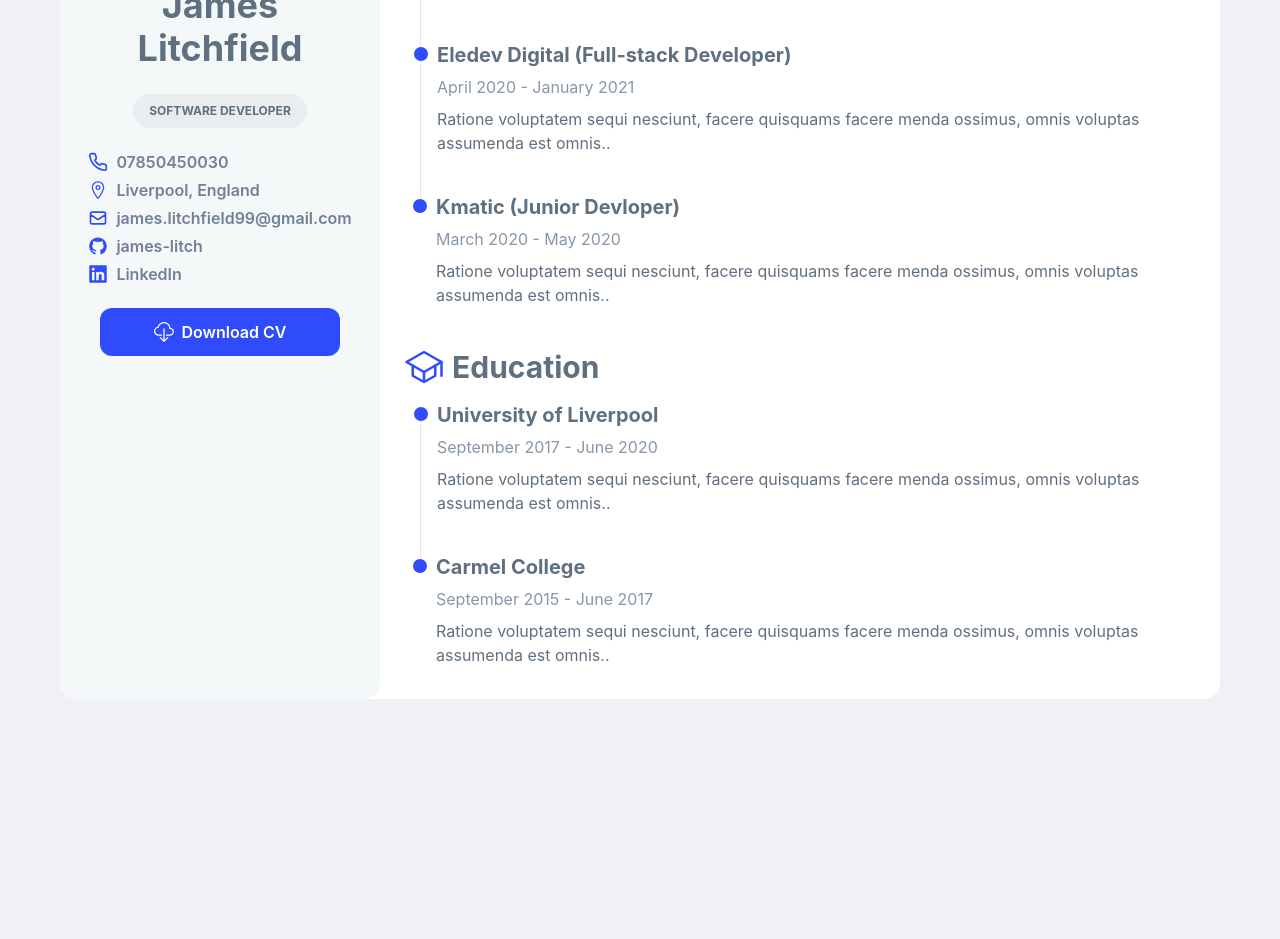
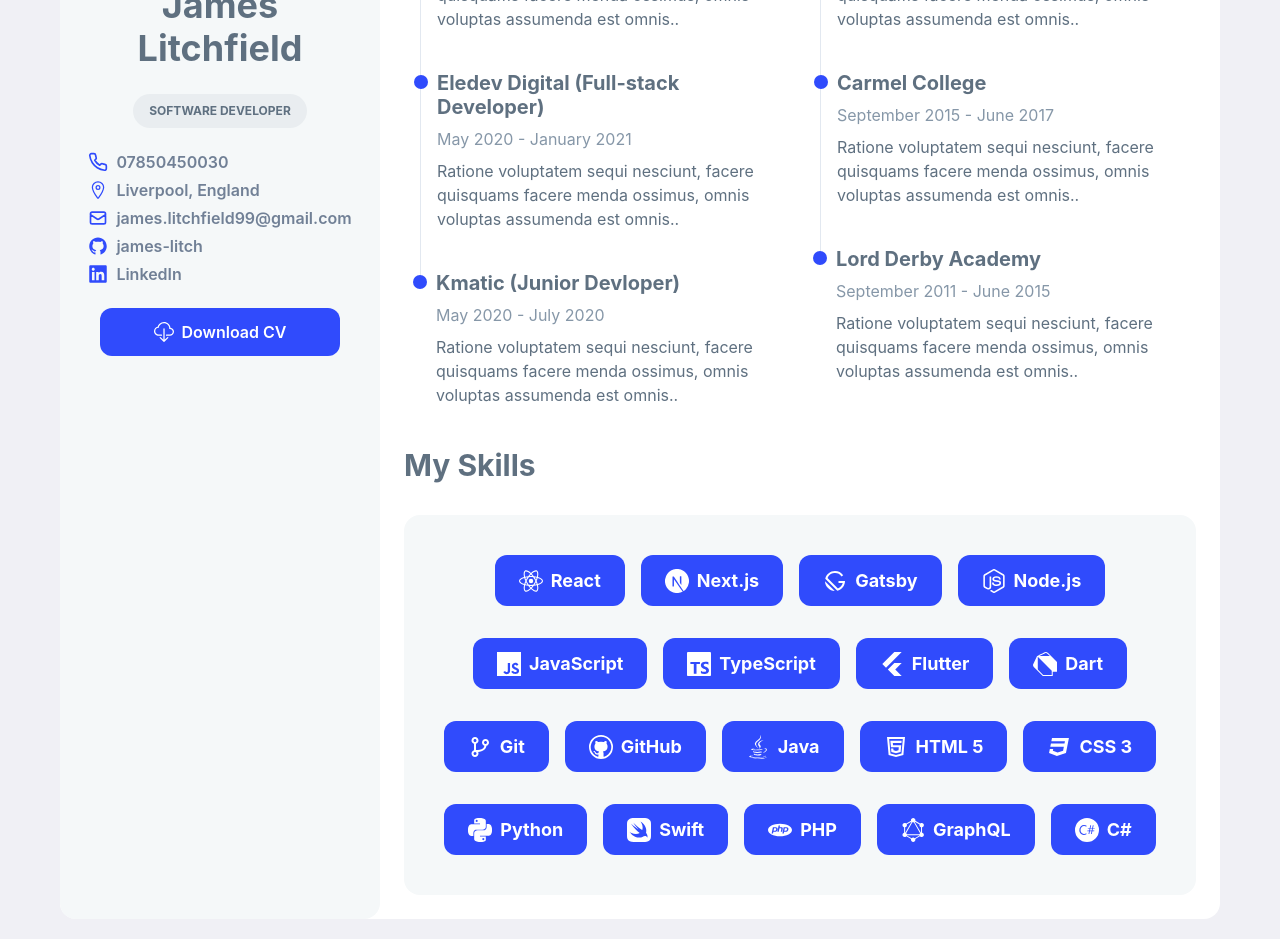
Before and after one commit to james-litch/portfolio, a Next.js app: page /resume in a window 1280 px wide. Shown: the part 380-1319 px from the top of the page. Before the commit the page ends 1099 px from the top, so only its background shows below. Built offline with nearby package versions, Linux system fonts and the light colour scheme.

Commit message:
create a languages card

```diff
--- /dev/null
+++ b/Components/LanguagesCard.tsx
@@ -0,0 +1,43 @@
+import { As, HStack, Icon, useColorModeValue, Text, Flex } from '@chakra-ui/react'
+
+export interface LanguagesCardProps {
+    items: LanguageItem[];
+}
+
+export type LanguageItem = {
+    icon: As<any>;
+    label: string;
+}
+/**
+ * LanguagesCard Library Component
+ */
+export const LanguagesCard = ({ items }: LanguagesCardProps) => {
+  const cardColor = useColorModeValue('light.card', 'dark.card')
+  const accentColor = useColorModeValue('light.accent', 'dark.accent')
+  return (
+    <Flex
+        borderRadius="2xl"
+        width="full"
+        flexDir="row"
+        flexWrap="wrap"
+        justifyContent="center"
+        height='fit-content'
+        backgroundColor={cardColor}
+        padding={6}>
+        {items.map(({ icon, label }) => (
+            <HStack
+                marginX={2}
+                marginY={4}
+                key={label}
+                width="fit-content"
+                backgroundColor={accentColor}
+                paddingX={6}
+                paddingY={3}
+                borderRadius="xl">
+                <Icon as={icon} boxSize={6} color="white"/>
+                <Text fontSize="lg"fontWeight="bold" color="white">{label}</Text>
+            </HStack>
+        ))}
+    </Flex>
+  )
+}
--- a/pages/resume.tsx
+++ b/pages/resume.tsx
@@ -1,19 +1,48 @@
 import React from 'react'
 import { Page } from '../Components/Page'
 import { Timeline, TimelineItem } from '../Components/Timeline'
-import { CgBriefcase } from 'react-icons/cg'
+import { BsBriefcase } from 'react-icons/bs'
+import { RiGatsbyLine, RiHtml5Line, RiCss3Fill } from 'react-icons/ri'
 import { IoSchoolOutline } from 'react-icons/io5'
-import { Heading, HStack, Icon, useColorModeValue } from '@chakra-ui/react'
+import { VscGithub } from 'react-icons/vsc'
+import { BiGitBranch } from 'react-icons/bi'
+import { GrGraphQl } from 'react-icons/gr'
+import { SiReact, SiNextDotJs, SiNodeDotJs, SiJavascript, SiTypescript, SiFlutter, SiDart, SiJava, SiPython, SiSwift, SiPhp, SiCsharp } from 'react-icons/si'
+import { Box, Heading, HStack, Icon, Stack, useColorModeValue } from '@chakra-ui/react'
+import { LanguagesCard } from '../Components/LanguagesCard'
 
 const jobs: TimelineItem[] = [
   { label: 'Dexerto (Mid-level Web Developer)', range: 'January 2021 - Present', description: 'Ratione voluptatem sequi nesciunt, facere quisquams facere menda ossimus, omnis voluptas assumenda est omnis..' },
-  { label: 'Eledev Digital (Full-stack Developer)', range: 'April 2020 - January 2021', description: 'Ratione voluptatem sequi nesciunt, facere quisquams facere menda ossimus, omnis voluptas assumenda est omnis..' },
-  { label: 'Kmatic (Junior Devloper)', range: 'March 2020 - May 2020', description: 'Ratione voluptatem sequi nesciunt, facere quisquams facere menda ossimus, omnis voluptas assumenda est omnis..' }
+  { label: 'Eledev Digital (Full-stack Developer)', range: 'May 2020 - January 2021', description: 'Ratione voluptatem sequi nesciunt, facere quisquams facere menda ossimus, omnis voluptas assumenda est omnis..' },
+  { label: 'Kmatic (Junior Devloper)', range: 'May 2020 - July 2020', description: 'Ratione voluptatem sequi nesciunt, facere quisquams facere menda ossimus, omnis voluptas assumenda est omnis..' }
 ]
 
 const schools: TimelineItem[] = [
   { label: 'University of Liverpool', range: 'September 2017 - June 2020', description: 'Ratione voluptatem sequi nesciunt, facere quisquams facere menda ossimus, omnis voluptas assumenda est omnis..' },
-  { label: 'Carmel College', range: 'September 2015 - June 2017', description: 'Ratione voluptatem sequi nesciunt, facere quisquams facere menda ossimus, omnis voluptas assumenda est omnis..' }
+  { label: 'Carmel College', range: 'September 2015 - June 2017', description: 'Ratione voluptatem sequi nesciunt, facere quisquams facere menda ossimus, omnis voluptas assumenda est omnis..' },
+  { label: 'Lord Derby Academy', range: 'September 2011 - June 2015', description: 'Ratione voluptatem sequi nesciunt, facere quisquams facere menda ossimus, omnis voluptas assumenda est omnis..' }
+]
+
+const languages = [
+  { icon: SiReact, label: 'React' },
+  { icon: SiNextDotJs, label: 'Next.js' },
+  { icon: RiGatsbyLine, label: 'Gatsby' },
+  { icon: SiNodeDotJs, label: 'Node.js' },
+  { icon: SiJavascript, label: 'JavaScript' },
+  { icon: SiTypescript, label: 'TypeScript' },
+  { icon: SiFlutter, label: 'Flutter' },
+  { icon: SiDart, label: 'Dart' },
+  { icon: BiGitBranch, label: 'Git' },
+  { icon: VscGithub, label: 'GitHub' },
+  { icon: SiJava, label: 'Java' },
+  { icon: RiHtml5Line, label: 'HTML 5' },
+  { icon: RiCss3Fill, label: 'CSS 3' },
+  { icon: SiPython, label: 'Python' },
+  { icon: SiSwift, label: 'Swift' },
+  { icon: SiPhp, label: 'PHP' },
+  { icon: GrGraphQl, label: 'GraphQL' },
+  { icon: SiCsharp, label: 'C#' }
+
 ]
 
 const ResumePage = () => {
@@ -21,17 +50,32 @@ const ResumePage = () => {
   const accentColor = useColorModeValue('light.accent', 'dark.accent')
   return (
     <Page title="Resume">
-        <HStack justifyItems="flex-start">
-            <Icon as={CgBriefcase} color={accentColor} boxSize={10}/>
-            <Heading as="h2" color={titleColor} size="lg">Work Experience</Heading>
-        </HStack>
-        <Timeline items={jobs}/>
+        <Stack direction={['column', 'column', 'column', 'row']}>
+            <Box>
+                <HStack justifyItems="flex-start" spacing={4} marginBottom={10}>
+                    <Icon as={BsBriefcase} color={accentColor} boxSize={8}/>
+                    <Heading as="h2" color={titleColor} size="lg" >
+                        Work Experience
+                    </Heading>
+                </HStack>
+                <Timeline items={jobs}/>
+            </Box>
+            <Box>
+                <HStack justifyItems="flex-start" spacing={4} marginBottom={10}>
+                    <Icon as={IoSchoolOutline} color={accentColor} boxSize={8}/>
+                    <Heading as="h2" color={titleColor} size="lg">
+                        Education
+                    </Heading>
+                </HStack>
+                <Timeline items={schools}/>
+            </Box>
+        </Stack>
 
-        <HStack justifyItems="flex-start">
-            <Icon as={IoSchoolOutline} color={accentColor} boxSize={10}/>
-            <Heading as="h2" color={titleColor} size="lg">Education</Heading>
-        </HStack>
-        <Timeline items={schools}/>
+        <Heading as="h2" color={titleColor} size="lg">
+            My Skills
+        </Heading>
+
+        <LanguagesCard items={languages}/>
     </Page>
   )
 }
```
